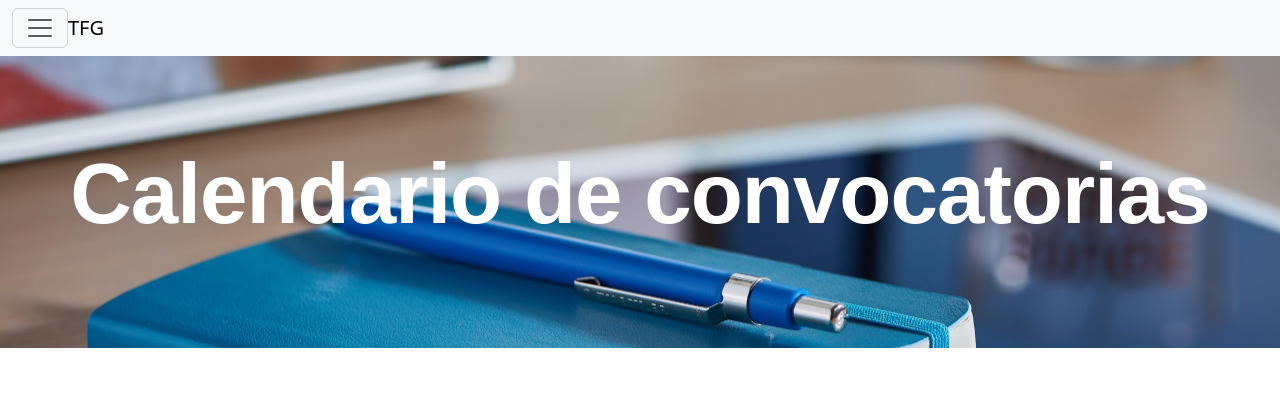
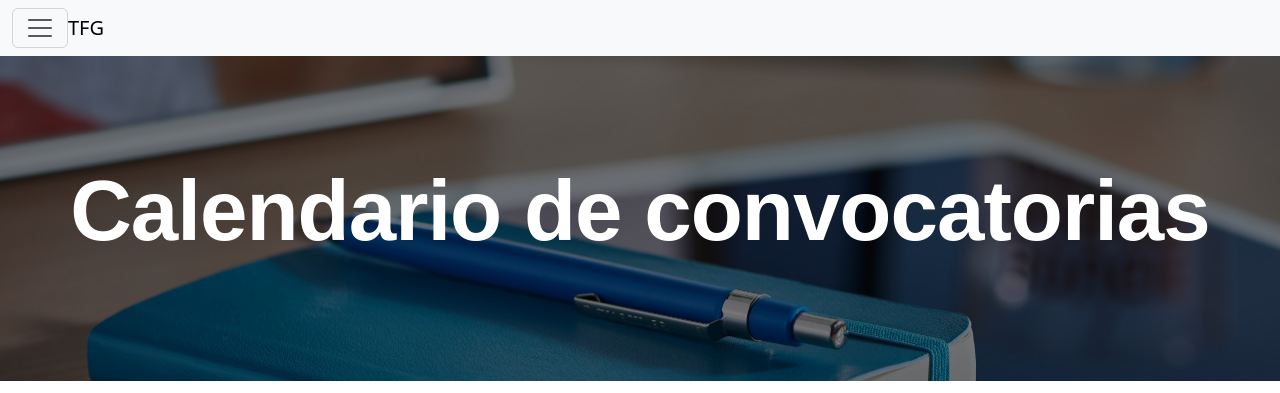
Before and after one commit to leshcsr/IPC_Bootstrap, a plain HTML site: page calendarios.html in a window 1280 px wide. Shown: the top 393 px of the page. Drawn offline with nearby package versions, Linux system fonts and the light colour scheme.

Commit message:
mejorar imagenes

```diff
--- a/calendarios.html
+++ b/calendarios.html
@@ -47,12 +47,13 @@
       <!--Menú lateral izquierdo-->
       <br><br>
       <!--Header-->
-      <section id="info-tfg" class="info-section">
-        <div class="background-image-calendarios"></div>
-        <div class="content">
-          <h1 class="header-background display-1 display-md-2 display-sm-3">Calendario de convocatorias</h1>
-        </div>
-      </section>
+
+      <!--Encabezado-->
+      <div class="section-header" style="background-image: url('/banners/calendarios_notebook.jpg'); background-size: cover; background-position: center;">
+        <h1 class="header-background display-1 display-md-2 display-sm-3">Calendario de convocatorias</h1>
+      </div>
+      <!--/Encabezado-->
+
 
     <div id="main-content">
 
--- a/style.css
+++ b/style.css
@@ -11,6 +11,19 @@ footer {
   background-color: #f8f9fa;
   padding: 120px 0;
   text-align: center;
+  position: relative;
+  z-index: 1;
+}
+.section-header::before {
+  content: "";
+  position: absolute;
+  top: 0;
+  left: 0;
+  width: 100%;
+  height: 100%;
+  background-color: rgba(0, 0, 0, 0.5); /* Cambia el color y opacidad aquí */
+  z-index: -1; /* Asegura que la película quede debajo del contenido */
+  border-radius: inherit; /* Si aplicas bordes redondeados a la sección */
 }
 .thumbnail {
   width: 100%;
```
Also changed, not shown: cuestionario.html (+1 -1 lines), normativas.html (+1 -2 lines), assets/MemoriaComputacion1.jpg (deleted), assets/MemoriaComputacion2.jpg (deleted), assets/MemoriaComputacion3.jpg (deleted), assets/MemoriaComputadores1.jpg (deleted), assets/MemoriaComputadores2.jpg (deleted), assets/MemoriaComputadores3.jpg (deleted), assets/MemoriaSoftware1.jpg (deleted), assets/MemoriaSoftware2.jpg (deleted), assets/MemoriaSoftware3.jpg (deleted).
